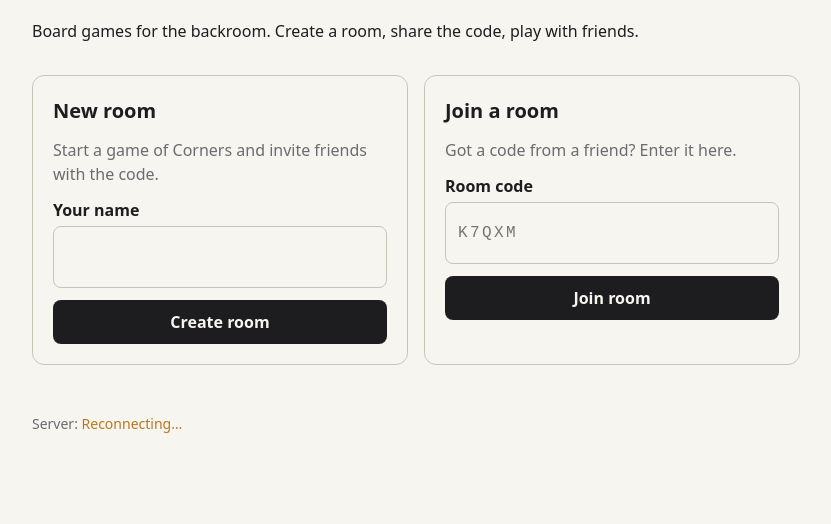
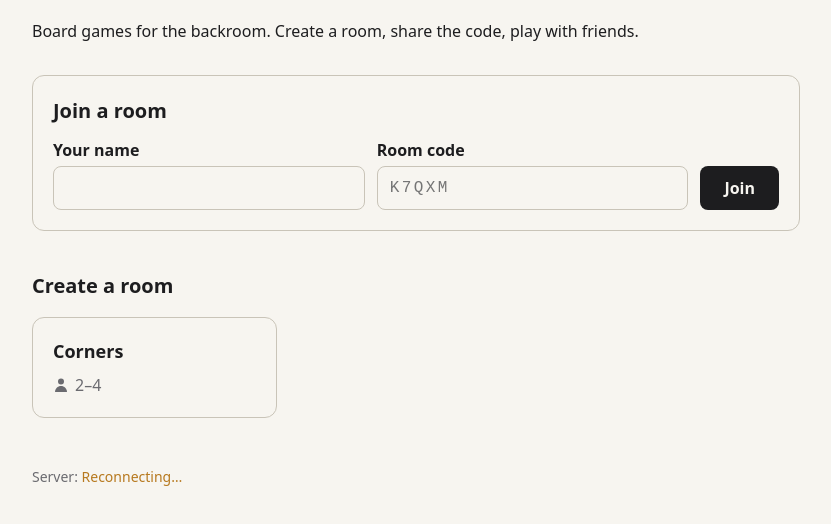
Before and after one commit to dennisdms/backroom-games, a website built with Vite: page apps/client/index.html in a window 1280 px wide. Shown: the part 104-628 px from the top of the page, without its empty margins (224-1055 px from the left). Built offline with nearby package versions, Linux system fonts and the light colour scheme; no server answers.

Commit message:
Landing page: join at the top, games to create below (#68)
Closes #64.

Joining from the landing page now takes the name too and stores it for
that room, so the name prompt is skipped. Picking a game goes to
`/new/:game` (back button works); per-game settings fields have an empty
slot there (`gameFields` in `views/landing.ts`).

```diff
--- a/apps/client/src/main.ts
+++ b/apps/client/src/main.ts
@@ -1,4 +1,4 @@
-import { CreateRoomRequest, MAX_NAME_LENGTH } from "@backroom/shared";
+import { CreateRoomRequest, GAMES, MAX_NAME_LENGTH } from "@backroom/shared";
 import { html, render } from "lit-html";
 import { createRoom, getRoom } from "./api";
 import { type GameActions, gameTrayProps, newGameLocal, turnCameToYou } from "./games/corners/game";
@@ -8,7 +8,7 @@ import { newSession, receive, type Session } from "./session";
 import { type ConnectionStatus, connect } from "./socket";
 import { browserStore, playerFromSearch, playerStorage } from "./storage";
 import "./styles/main.css";
-import { type FormAction, type Forms, landing } from "./views/landing";
+import { createForm, type FormAction, type Forms, landing } from "./views/landing";
 import { type LobbyLocal, newLobbyLocal } from "./views/lobby";
 import { namePrompt } from "./views/name-prompt";
 import { room } from "./views/room";
@@ -56,15 +56,23 @@ function view() {
 
 function page() {
   if (route.name === "landing") {
-    return landing(local, {
+    return landing(GAMES, local, {
       onName: (name) => {
         local.name = name;
       },
       onCode: (code) => {
         local.code = code;
       },
-      onCreate: create,
       onJoin: join,
+    });
+  }
+  if (route.name === "create") {
+    const { game } = route;
+    return createForm(game, local, {
+      onName: (name) => {
+        local.name = name;
+      },
+      onCreate: () => create(game.id),
     });
   }
   // A seat comes from creating the room (token) or from the name prompt
@@ -147,8 +155,8 @@ function start(action: FormAction) {
   draw();
 }
 
-async function create() {
-  const body = CreateRoomRequest.safeParse({ game: "corners", name: local.name });
+async function create(game: string) {
+  const body = CreateRoomRequest.safeParse({ game, name: local.name });
   if (!body.success) return fail("create", NAME_ERROR);
   start("create");
   const result = await createRoom(body.data);
@@ -160,11 +168,15 @@ async function create() {
 }
 
 async function join() {
+  const name = CreateRoomRequest.shape.name.safeParse(local.name);
+  if (!name.success) return fail("join", NAME_ERROR);
   const code = normalizeCode(local.code);
   if (!code) return fail("join", "Enter a room code: letters and numbers, like K7QXM.");
   start("join");
   const result = await getRoom(code);
   if (!result.ok) return fail("join", result.error);
+  // With a name stored for the room, it opens without asking for one again.
+  storage.setName(result.value.code, name.data);
   local.code = "";
   navigate(roomPath(result.value.code));
 }
--- a/apps/client/src/routes.ts
+++ b/apps/client/src/routes.ts
@@ -1,10 +1,26 @@
-export type Route = { name: "landing" } | { name: "room"; code: string };
+import { type GameInfo, gameInfo } from "@backroom/shared";
 
-/** Maps a URL path to a route: `/` is the landing page, `/r/:code` is a room. */
+export type Route =
+  | { name: "landing" }
+  | { name: "create"; game: GameInfo }
+  | { name: "room"; code: string };
+
+/**
+ * Maps a URL path to a route: `/` is the landing page, `/new/:game` the form to
+ * create a room for a catalog game, `/r/:code` a room. Anything else is the
+ * landing page.
+ */
 export function parseRoute(pathname: string): Route {
-  const match = /^\/r\/([A-Za-z0-9]+)\/?$/.exec(pathname);
-  return match?.[1] ? { name: "room", code: match[1].toUpperCase() } : { name: "landing" };
+  const room = /^\/r\/([A-Za-z0-9]+)\/?$/.exec(pathname);
+  if (room?.[1]) return { name: "room", code: room[1].toUpperCase() };
+  const create = /^\/new\/([a-z0-9-]+)\/?$/.exec(pathname);
+  const game = create?.[1] === undefined ? undefined : gameInfo(create[1]);
+  if (game) return { name: "create", game };
+  return { name: "landing" };
 }
+
+/** The URL path of the form that creates a room for `game`. */
+export const createPath = (game: string) => `/new/${game}`;
 
 /** A room code as typed by hand: trimmed and uppercased. Null if it can't be a code. */
 export function normalizeCode(input: string): string | null {
--- a/apps/client/src/styles/main.css
+++ b/apps/client/src/styles/main.css
@@ -259,12 +259,14 @@ footer {
   }
 }
 
-/* Landing page and name prompt: create or join a room. */
-.entry {
-  display: grid;
-  grid-template-columns: repeat(auto-fit, minmax(16rem, 1fr));
-  gap: 1rem;
-  margin-top: 2rem;
+/* Landing page, create form and name prompt: join or create a room. */
+.visually-hidden {
+  position: absolute;
+  width: 1px;
+  height: 1px;
+  overflow: hidden;
+  clip-path: inset(50%);
+  white-space: nowrap;
 }
 
 .entry-card {
@@ -296,6 +298,7 @@ footer {
 .entry-card button {
   /* At least 16px so phones don't zoom in on focus, and big enough to tap. */
   font: inherit;
+  box-sizing: border-box;
   min-height: 2.75rem;
   padding: 0.5rem 0.75rem;
   border-radius: 0.5rem;
@@ -329,6 +332,89 @@ footer {
 
 .form-error {
   color: var(--color-red);
+}
+
+.join-card {
+  margin-top: 2rem;
+}
+
+/* Name, code and Join on one row where there's room, stacked on phones. */
+.join-fields {
+  display: grid;
+  grid-template-columns: 1fr 1fr auto;
+  align-items: end;
+  gap: 0.75rem;
+}
+
+.join-fields button {
+  padding-inline: 1.5rem;
+}
+
+@media (max-width: 36rem) {
+  .join-fields {
+    grid-template-columns: 1fr;
+  }
+}
+
+.create {
+  margin-top: 2.5rem;
+}
+
+.create h2 {
+  margin: 0 0 1rem;
+  font-size: 1.25rem;
+}
+
+.game-list {
+  display: grid;
+  grid-template-columns: repeat(auto-fill, minmax(12rem, 1fr));
+  gap: 1rem;
+  margin: 0;
+  padding: 0;
+  list-style: none;
+}
+
+.game-card {
+  display: flex;
+  flex-direction: column;
+  gap: 0.5rem;
+  padding: 1.25rem;
+  border: 1px solid var(--board-line);
+  border-radius: 0.75rem;
+  color: inherit;
+  text-decoration: none;
+}
+
+.game-card:hover,
+.game-card:focus-visible {
+  border-color: var(--fg);
+  background: var(--board-empty);
+}
+
+.game-name {
+  font-size: 1.125rem;
+  font-weight: 600;
+}
+
+.players {
+  display: inline-flex;
+  align-items: center;
+  gap: 0.375rem;
+  color: var(--muted);
+  font-variant-numeric: tabular-nums;
+}
+
+.back {
+  color: var(--muted);
+}
+
+.create-form {
+  max-width: 24rem;
+}
+
+.create-form h1 {
+  margin: 0;
+  font-size: 1.5rem;
 }
 
 .name-prompt {
--- a/apps/client/src/views/landing.ts
+++ b/apps/client/src/views/landing.ts
@@ -1,10 +1,11 @@
-import { MAX_NAME_LENGTH } from "@backroom/shared";
+import { type GameInfo, MAX_NAME_LENGTH, playerRange, playerRangeLabel } from "@backroom/shared";
 import { html, nothing } from "lit-html";
+import { createPath } from "../routes";
 
 /** A form request in flight, or the one an error belongs to. */
 export type FormAction = "create" | "join" | "name";
 
-/** UI-only form state, shared by the landing page and the name prompt. */
+/** UI-only form state, shared by the landing page, create form and name prompt. */
 export interface Forms {
   name: string;
   code: string;
@@ -15,28 +16,18 @@ export interface Forms {
 export interface LandingActions {
   onName: (name: string) => void;
   onCode: (code: string) => void;
-  onCreate: () => void;
   onJoin: () => void;
 }
 
-export const landing = (f: Forms, a: LandingActions) => html`
+/** The landing page: join a room by code, or pick a game to create one. */
+export const landing = (games: readonly GameInfo[], f: Forms, a: LandingActions) => html`
   <h1>Backroom Games</h1>
   <p>Board games for the backroom. Create a room, share the code, play with friends.</p>
 
-  <div class="entry">
-    <form class="entry-card" @submit=${submit(a.onCreate)}>
-      <h2>New room</h2>
-      <p class="muted">Start a game of Corners and invite friends with the code.</p>
+  <form class="entry-card join-card" @submit=${submit(a.onJoin)}>
+    <h2>Join a room</h2>
+    <div class="join-fields">
       ${nameField(f, a.onName)}
-      <button type="submit" ?disabled=${f.pending !== null}>
-        ${f.pending === "create" ? "Creating…" : "Create room"}
-      </button>
-      ${formError(f, "create")}
-    </form>
-
-    <form class="entry-card" @submit=${submit(a.onJoin)}>
-      <h2>Join a room</h2>
-      <p class="muted">Got a code from a friend? Enter it here.</p>
       <label>
         Room code
         <input
@@ -53,14 +44,68 @@ export const landing = (f: Forms, a: LandingActions) => html`
         />
       </label>
       <button type="submit" ?disabled=${f.pending !== null}>
-        ${f.pending === "join" ? "Checking…" : "Join room"}
+        ${f.pending === "join" ? "Joining…" : "Join"}
       </button>
-      ${formError(f, "join")}
-    </form>
-  </div>
+    </div>
+    ${formError(f, "join")}
+  </form>
+
+  <section class="create" aria-labelledby="create-heading">
+    <h2 id="create-heading">Create a room</h2>
+    <ul class="game-list">
+      ${games.map(
+        (game) => html`
+          <li>
+            <a class="game-card" href=${createPath(game.id)}>
+              <span class="game-name">${game.name}</span>
+              ${players(game)}
+            </a>
+          </li>
+        `,
+      )}
+    </ul>
+  </section>
 `;
 
-/** The name input, also used by the name prompt on the room page. */
+export interface CreateFormActions {
+  onName: (name: string) => void;
+  onCreate: () => void;
+}
+
+/**
+ * The form that creates a room for `game`. Fields the game needs beyond the
+ * name go in `gameFields`.
+ */
+export const createForm = (game: GameInfo, f: Forms, a: CreateFormActions) => html`
+  <p><a href="/" class="back"><span aria-hidden="true">←</span> All games</a></p>
+  <form class="entry-card create-form" @submit=${submit(a.onCreate)}>
+    <h1>New ${game.name} room</h1>
+    ${players(game)}
+    ${nameField(f, a.onName)}
+    ${gameFields(game)}
+    <button type="submit" ?disabled=${f.pending !== null}>
+      ${f.pending === "create" ? "Creating…" : "Create room"}
+    </button>
+    ${formError(f, "create")}
+  </form>
+`;
+
+/** Per-game settings fields in the create form. No game has any yet. */
+const gameFields = (_game: GameInfo) => nothing;
+
+/** A small person icon and the player range, e.g. "2–4", read as "2 to 4 players". */
+const players = (game: GameInfo) => html`
+  <span class="players">
+    <svg viewBox="0 0 16 16" width="16" height="16" fill="currentColor" aria-hidden="true">
+      <circle cx="8" cy="4.5" r="3" />
+      <path d="M2 15c0-3.3 2.7-6 6-6s6 2.7 6 6z" />
+    </svg>
+    <span class="visually-hidden">${playerRangeLabel(game.playerCounts)}</span>
+    <span aria-hidden="true">${playerRange(game.playerCounts)}</span>
+  </span>
+`;
+
+/** The name input, also used by the create form and the name prompt. */
 export const nameField = (f: Forms, onName: (name: string) => void) => html`
   <label>
     Your name
--- a/apps/server/src/games/corners.ts
+++ b/apps/server/src/games/corners.ts
@@ -1,5 +1,6 @@
 import {
   applyMove,
+  CORNERS,
   type CornersState,
   checkMove,
   FOUR_PLAYER,
@@ -32,8 +33,8 @@ const validate = (state: CornersState, player: PlayerId, move: Move): MoveCheck
 };
 
 export const corners: GameModule<CornersState, Move> = {
-  id: "corners",
-  playerCounts: [...VARIANTS.keys()],
+  id: CORNERS.id,
+  playerCounts: CORNERS.playerCounts,
 
   init(players) {
     const variant = VARIANTS.get(players.length);
--- /dev/null
+++ b/packages/shared/src/games.ts
@@ -0,0 +1,40 @@
+// The games rooms can play, as the client lists them before any room exists.
+// The server's GameModule for each game takes its id and player counts from
+// here, so the two can't drift.
+
+export interface GameInfo {
+  /** Stable id, sent as `CreateRoomRequest.game` and stored on the room. */
+  id: string;
+  /** Display name. */
+  name: string;
+  /** The player counts a game can start with, ascending. */
+  playerCounts: readonly number[];
+  // Per-game room settings, chosen in the create form, go here once there are any.
+}
+
+export const CORNERS = {
+  id: "corners",
+  name: "Corners",
+  playerCounts: [2, 3, 4],
+} as const satisfies GameInfo;
+
+/** Every game, in the order the landing page lists them. */
+export const GAMES: readonly GameInfo[] = [CORNERS];
+
+/** The catalog entry for `id`, or undefined if there is no such game. */
+export const gameInfo = (id: string): GameInfo | undefined => GAMES.find((game) => game.id === id);
+
+/** The player range as shown next to a game: "2–4", or "4" for a single count. */
+export function playerRange(counts: readonly number[]): string {
+  const min = Math.min(...counts);
+  const max = Math.max(...counts);
+  return min === max ? `${min}` : `${min}–${max}`;
+}
+
+/** The player range in words, for screen readers: "2 to 4 players". */
+export function playerRangeLabel(counts: readonly number[]): string {
+  const min = Math.min(...counts);
+  const max = Math.max(...counts);
+  if (min !== max) return `${min} to ${max} players`;
+  return `${min} ${min === 1 ? "player" : "players"}`;
+}
--- a/packages/shared/src/index.ts
+++ b/packages/shared/src/index.ts
@@ -3,5 +3,6 @@ export * from "./corners/pieces";
 export * from "./corners/rules";
 export * from "./corners/scoring";
 export * from "./corners/types";
+export * from "./games";
 export * from "./protocol";
 export * from "./ranking";
```
Also changed, not shown: apps/client/src/games/names.ts (+3 -7 lines), apps/client/src/routes.test.ts (+9 -2 lines), apps/server/src/games/corners.test.ts (+15 -1 lines), e2e/game.spec.ts (+2 -7 lines), e2e/helpers.ts (+10 -0 lines), e2e/landing.spec.ts (+47 -17 lines), packages/shared/src/games.test.ts (added, +35 -0 lines).
